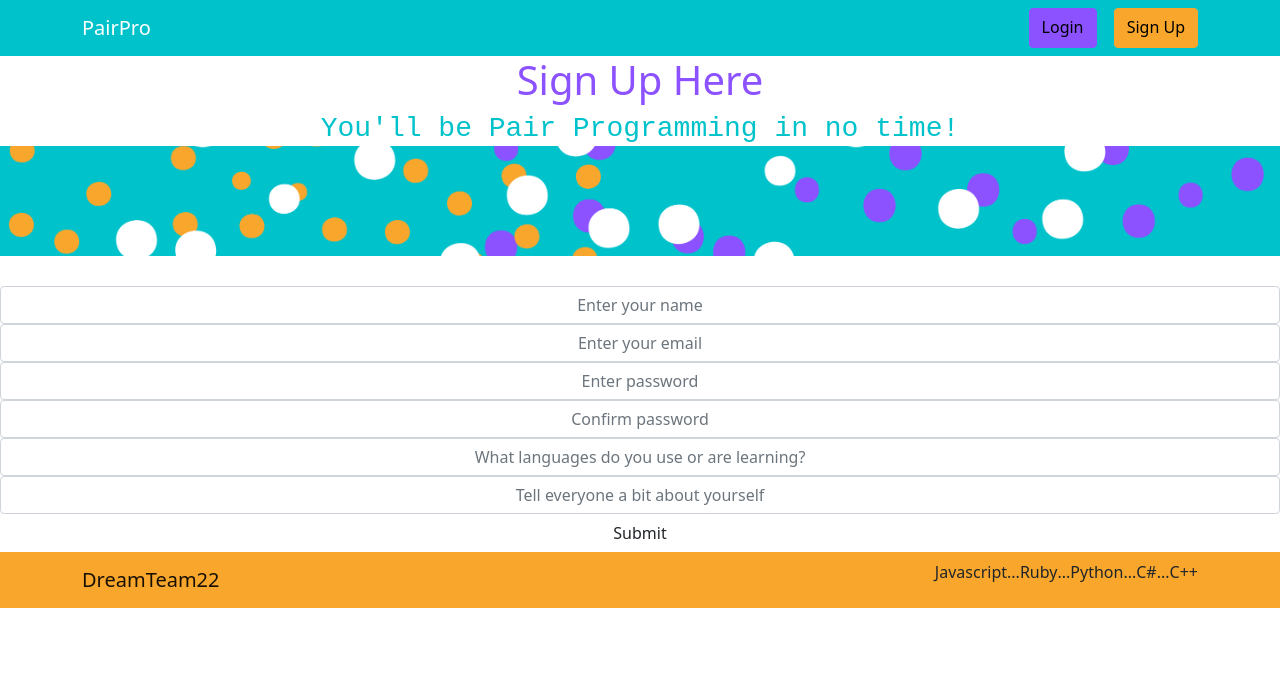
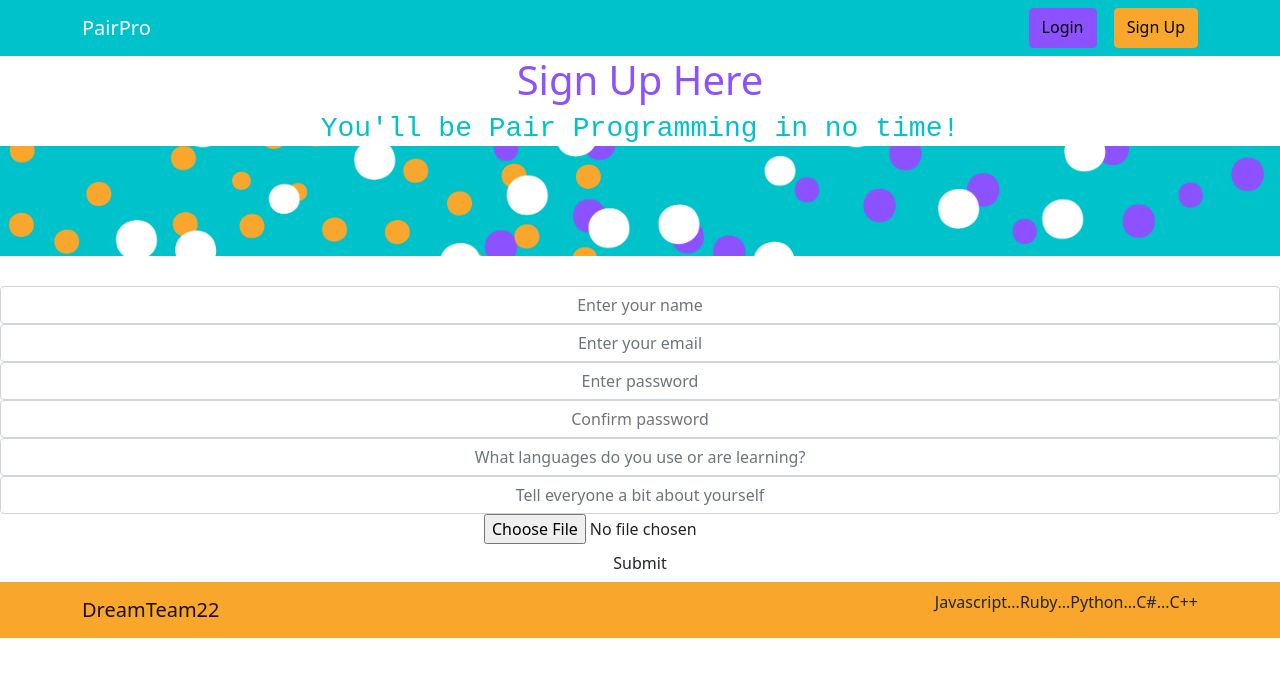
Before and after one commit to kat-mcbrooks/pair-pro, a React (Create React App) app in the folder client/: page /register in a window 1280 px wide. Shown: the top 676 px of the page. Built offline with nearby package versions, Linux system fonts and the light colour scheme.

Commit message:
Add file upload to static page

```diff
--- a/client/src/components/RegisterPage.jsx
+++ b/client/src/components/RegisterPage.jsx
@@ -14,9 +14,10 @@ const Register = () => {
     password2: "",
     languages: "",
     bio: "",
+    image: ""
   });
 
-  const { name, email, password, password2, languages, bio } = formData;
+  const { name, email, password, password2, languages, bio, image } = formData;
 
   const onChange = (e) => {
     setFormData((prevState) => ({
@@ -36,6 +37,7 @@ const Register = () => {
         password,
         languages,
         bio,
+        image
       };
       registerCall(userData, dispatch); //calls api in separate file
     }
@@ -47,6 +49,7 @@ const Register = () => {
   const [confirmpasswordValue] = useState();
   const [languagesValue] = useState();
   const [bioValue] = useState();
+  const [imageValue] = useState();
 
   return (
     <>
@@ -129,6 +132,17 @@ const Register = () => {
               onChange={onChange}
             />
           </div>
+          <div data-testid="image" className="image">
+            <input
+              type="file"
+              className="image"
+              id="image"
+              name="image"
+              value={imageValue}
+              placeholder="Upload a picture of your lovely self"
+              onChange={onChange}
+            />
+          </div>
           <div data-testid="add-btn" className="form-group">
             <button type="submit" className="btn btn-block">
               Submit
```
Also changed, not shown: 1 other file (tests, documents, lock files or other folders).
